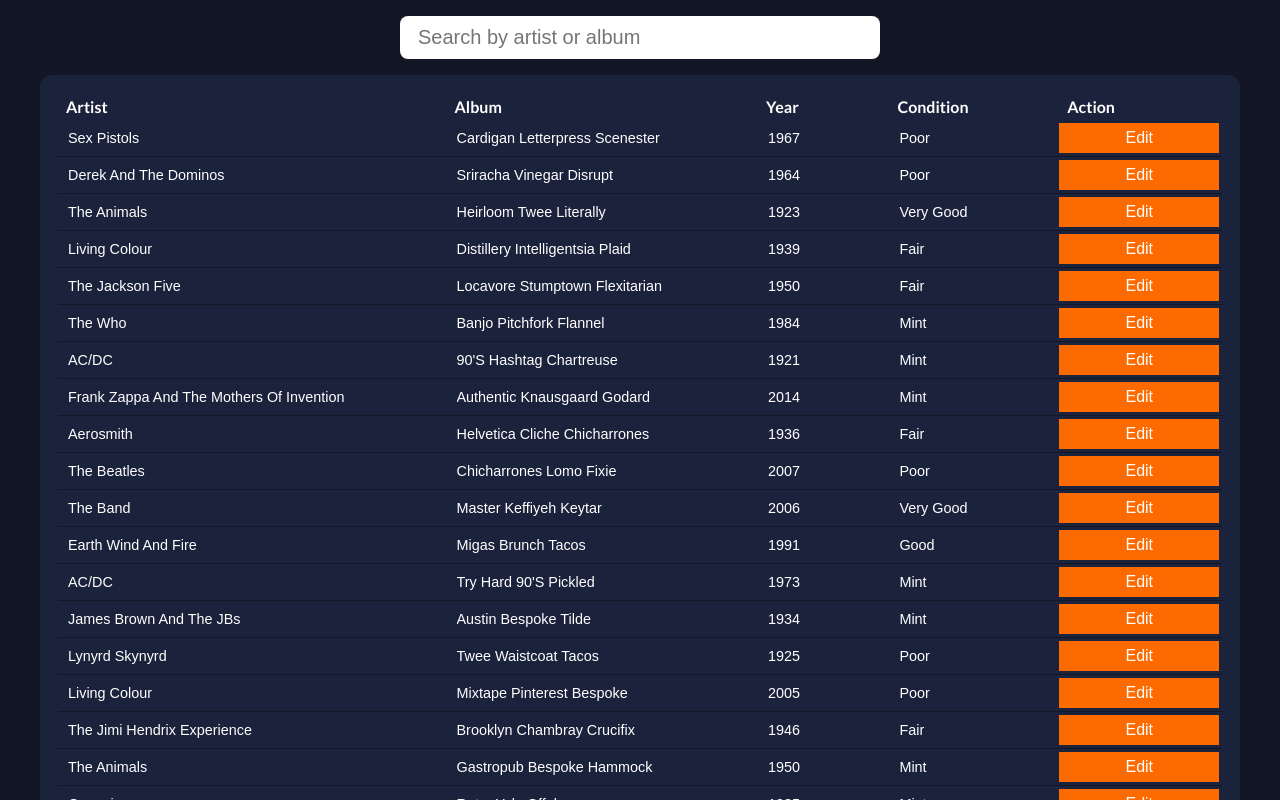
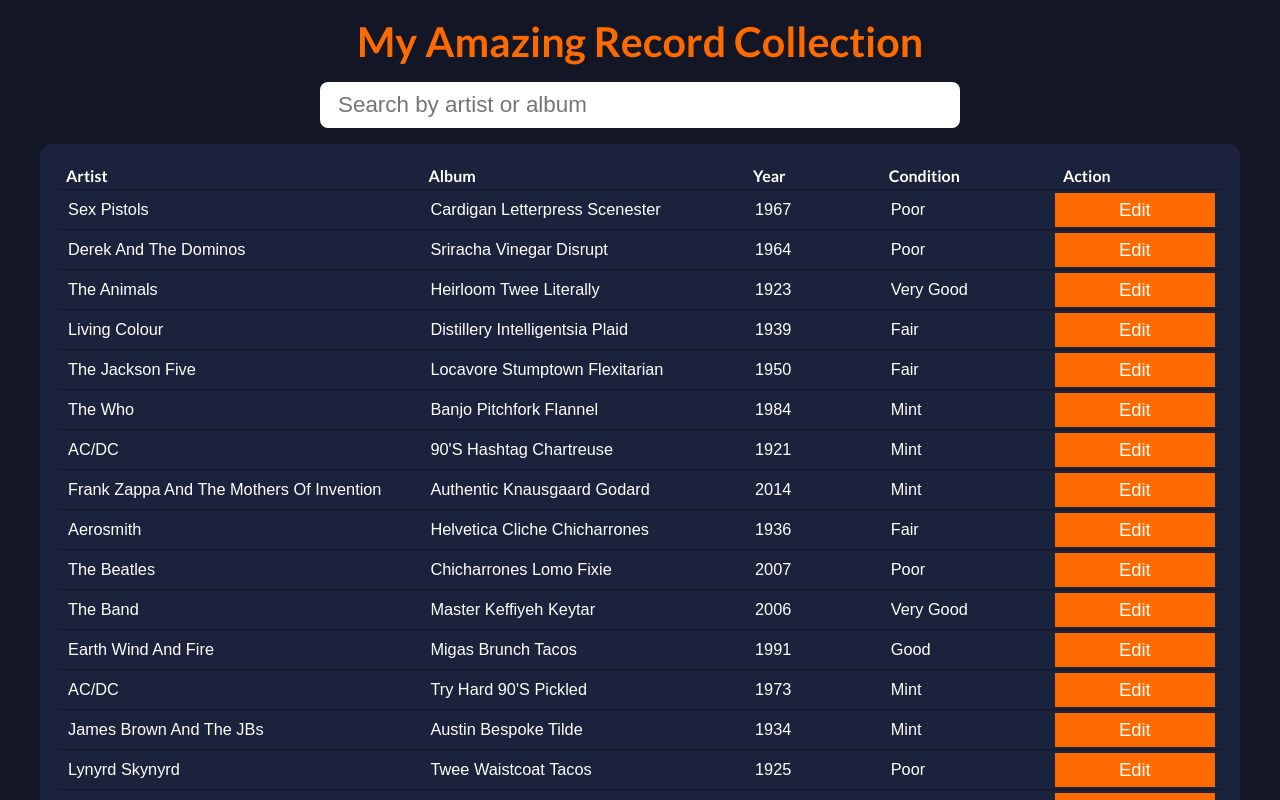
Before and after one commit to m87wheeler/glisser, a React (Create React App) app: page / in a window 1280 px wide. Built offline with nearby package versions, Linux system fonts and the light colour scheme.

Commit message:
chore: update rsponsiveness

```diff
--- a/src/components/data-table/data-table-row/data-table-row.js
+++ b/src/components/data-table/data-table-row/data-table-row.js
@@ -2,7 +2,7 @@
 import { underscoreString } from "../../../utils";
 import Button from "../../button/button";
 import DataTableCell from "../data-table-cell/data-table-cell";
-import { DataRowContainer } from "./styles";
+import { DataRowContainer, DataCellContainer } from "./styles";
 
 const DataTableRow = ({
   rowIndex,
@@ -11,6 +11,7 @@
   onChange,
   toggleEdit,
   editingRow,
+  spread = [],
 }) => {
   const handleClick = React.useCallback(() => {
     toggleEdit(editingRow ? null : rowIndex);
@@ -19,7 +20,7 @@
   return (
     <DataRowContainer>
       {keys?.map((_, i) => (
-        <td key={i}>
+        <DataCellContainer key={i}>
           <DataTableCell
             name={keys[i]}
             value={underscoreString(
@@ -27,8 +28,9 @@
             )}
             onChange={onChange}
             disabled={editingRow !== rowIndex}
+            spread={spread[i]}
           />
-        </td>
+        </DataCellContainer>
       ))}
       {toggleEdit && (
         <td>
--- a/src/components/data-table/data-table-row/styles.js
+++ b/src/components/data-table/data-table-row/styles.js
@@ -2,4 +2,10 @@
 
 export const DataRowContainer = styled.tr`
   border-bottom: 1px solid var(--primary-10);
+
+  th {
+    padding-bottom: 1rem;
+  }
 `;
+
+export const DataCellContainer = styled.td``;
--- a/src/components/data-table/data-table-search/styles.js
+++ b/src/components/data-table/data-table-search/styles.js
@@ -1,7 +1,7 @@
 import styled from "styled-components";
 
 export const DataSearchElement = styled.input`
-  width: clamp(15rem, 50vw, 30rem);
+  width: clamp(calc(var(--responsive-min) / 2), 50vw, var(--responsive-min));
   padding: 0.5rem 1rem;
   font-size: var(--font-size-xl);
   border: 2px solid transparent;
--- a/src/components/data-table/data-table/data-table.js
+++ b/src/components/data-table/data-table/data-table.js
@@ -1,6 +1,11 @@
 import * as React from "react";
 import DataTableRow from "../data-table-row/data-table-row";
-import { DataTableContainer, DataTableElement } from "./styles";
+import { DataRowContainer } from "../data-table-row/styles";
+import {
+  DataHeaderElement,
+  DataTableContainer,
+  DataTableElement,
+} from "./styles";
 
 const DataTable = ({
   data = [],
@@ -15,13 +20,13 @@
     <DataTableContainer>
       <DataTableElement>
         <thead>
-          <tr>
+          <DataRowContainer>
             {headers?.map((header, i) => (
-              <th key={i} style={{ width: `${spread[i] * 10}%` }}>
+              <DataHeaderElement key={i} spread={spread[i]}>
                 {header}
-              </th>
+              </DataHeaderElement>
             ))}
-          </tr>
+          </DataRowContainer>
         </thead>
         <tbody>
           {data?.map((row, i) => (
@@ -33,6 +38,7 @@
               onChange={onChange}
               toggleEdit={toggleEdit}
               editingRow={editingRow}
+              spread={spread}
             />
           ))}
         </tbody>
--- a/src/components/data-table/data-table/styles.js
+++ b/src/components/data-table/data-table/styles.js
@@ -3,7 +3,7 @@
 export const DataTableContainer = styled.div`
   width: 100%;
   max-width: var(--responsive-max);
-  min-width: var(--responsive-min);
+  min-width: 90vw;
   margin: 0 auto;
   padding: 1rem;
   background-color: var(--primary-20);
@@ -29,3 +29,7 @@
     text-align: left;
   }
 `;
+
+export const DataHeaderElement = styled.th`
+  width: ${(p) => `${p.spread * 10}%`};
+`;
--- /dev/null
+++ b/src/components/header/header.js
@@ -0,0 +1,17 @@
+import * as React from "react";
+import styled from "styled-components";
+
+const HeaderElement = styled.h1`
+  font-size: var(--font-size-h1);
+  color: ${(p) => `var(--${p.variant}-10)`};
+`;
+
+const Header = ({ children, variant = "secondary", ...props }) => {
+  return (
+    <HeaderElement variant={variant} {...props}>
+      {children}
+    </HeaderElement>
+  );
+};
+
+export default Header;
--- a/src/components/layout/layout.js
+++ b/src/components/layout/layout.js
@@ -1,5 +1,6 @@
 import * as React from "react";
 import { useDataStore } from "../../store/use-data-store";
+import Header from "../header/header";
 import Button, { ButtonGroup } from "../button/button";
 import DataTable from "../data-table/data-table/data-table";
 import DataTableSearch from "../data-table/data-table-search/data-table-search";
@@ -68,6 +69,7 @@
 
   return (
     <LayoutContainer>
+      <Header>My Amazing Record Collection</Header>
       <DataTableSearch searchKeys={["artist.name", "album_title"]} />
       <DataTable
         data={tableData}
@@ -76,7 +78,7 @@
         onChange={handleUpdateData}
         toggleEdit={handleEditRow}
         editingRow={editingRow}
-        spread={[0.4, 0.3, 0.1, 0.1, 0.1]}
+        spread={[0.35, 0.3, 0.1, 0.1, 0.1]}
       />
       <ButtonGroup>
         <Button onClick={handleOffset(-1)} disabled={pageOffset === 0}>
--- a/src/styles/global.js
+++ b/src/styles/global.js
@@ -25,11 +25,10 @@
         // FONTS
         --font-family-sans: Lato, sans-serif;
 
-        --font-size-xs: .75rem;
-        --font-size-sm: .9rem;
-        --font-size-md: 1rem;
-        --font-size-lg: 1.1rem;
-        --font-size-xl: 1.25rem;
+        --font-size-h1: calc(1.375rem + 1.5vw);
+        --font-size-sm: clamp(0.9rem, 0.86rem + 0.2vw, 1.1rem);
+        --font-size-md: clamp(1rem, 0.95rem + 0.25vw, 1.25rem);
+        --font-size-xl: clamp(1.25rem, 1.2rem + 0.25vw, 1.5rem);
 
         // UI
         --border-radius-xs: .25rem;
@@ -41,6 +40,8 @@
         --responsive-min: 800px;
     }
 
+
+
     html, body {
         width: 100%;
         height: 100%;
```
